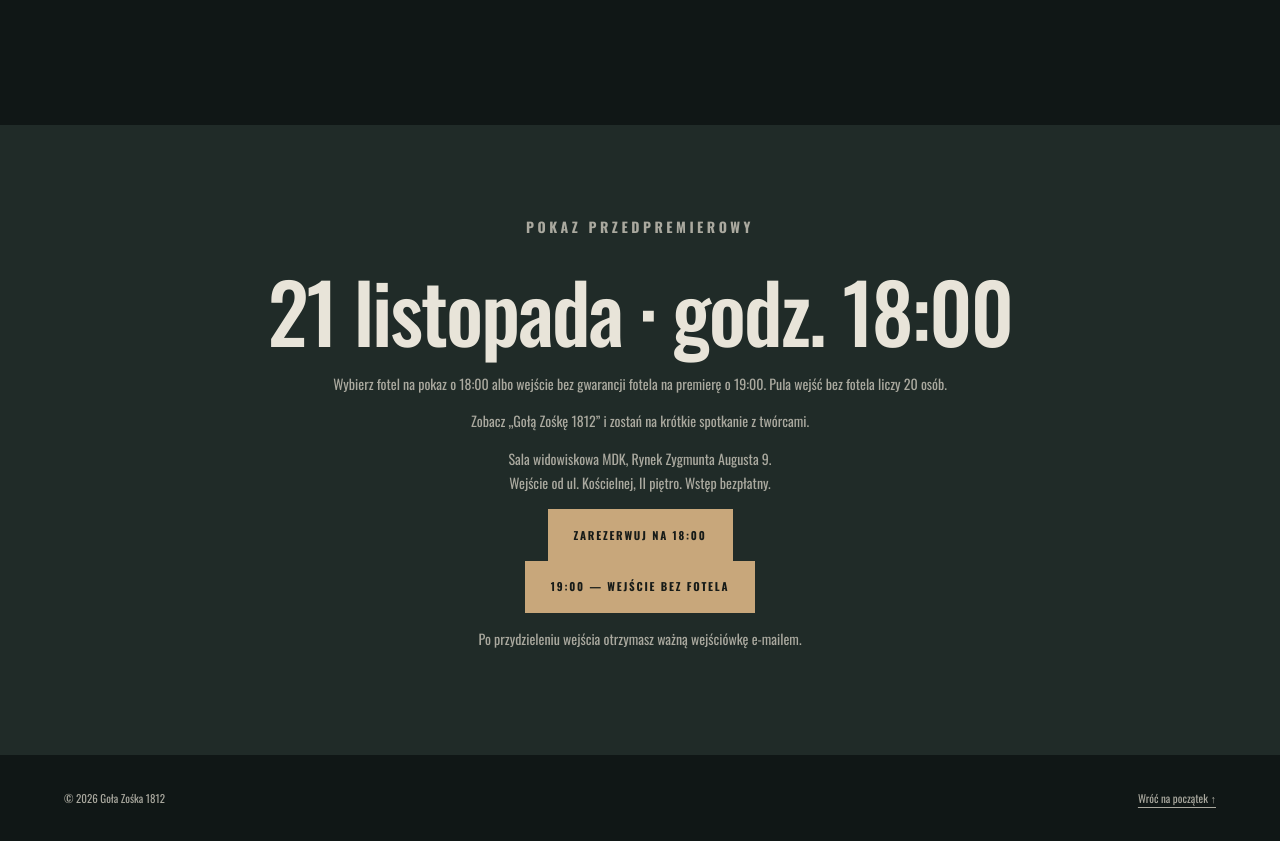
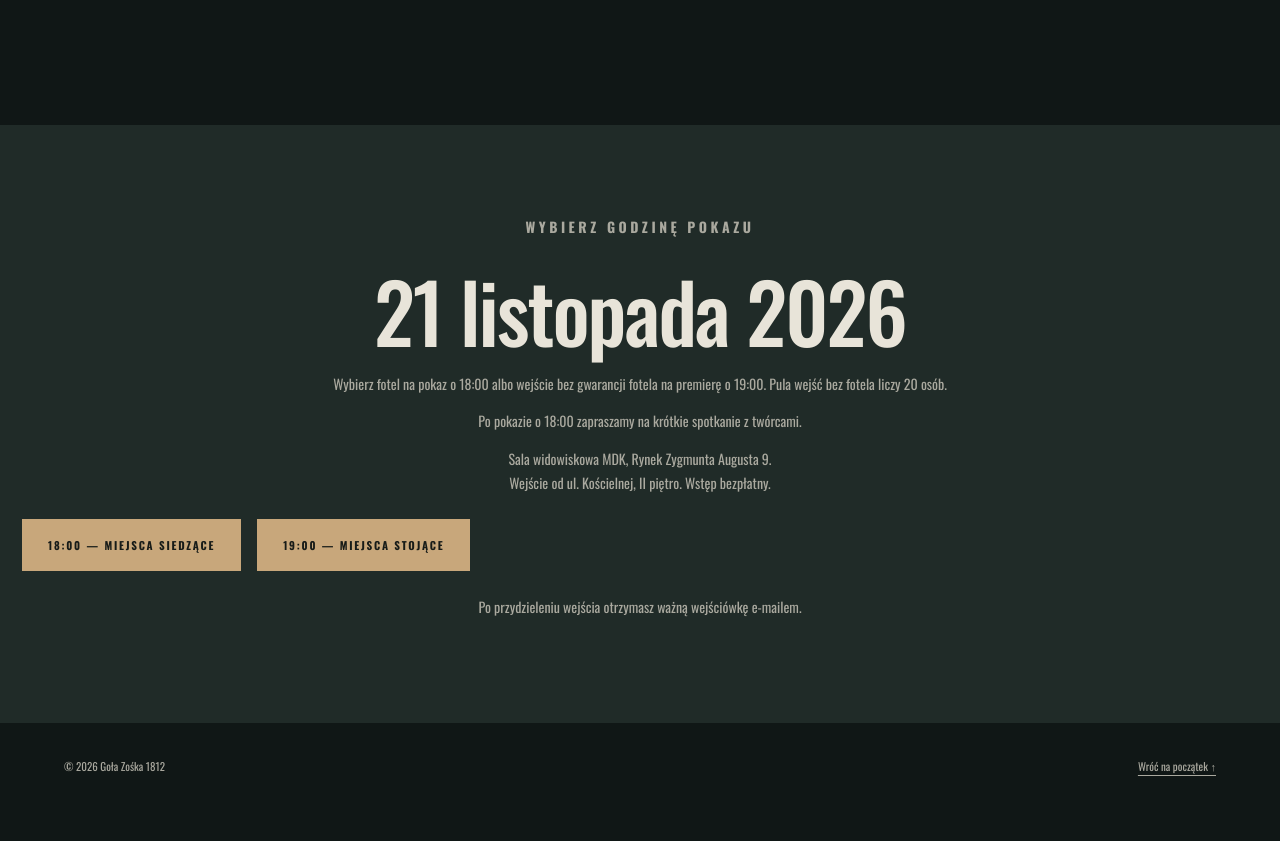
Before and after one commit to kprzekop/GOLAZOSKA, a website: page index.html in a window 1280 px wide. Shown: the part 3886-4727 px from the top of the page. After the commit the page ends 4695 px from the top, so only its background shows below. Drawn offline with nearby package versions, Linux system fonts and the light colour scheme.

Commit message:
Pokaż dwa równorzędne przyciski wyboru godziny

```diff
--- a/index.html
+++ b/index.html
@@ -152,7 +152,7 @@
         <div class="cards"><a class="card teaser-card" href="https://polaugust-my.sharepoint.com/:v:/g/personal/admin_polaugust_onmicrosoft_com/IQDYnq0gJA4tSZ6W5-RTKJGvAYXV84HxDBdEcK3g5WpeyS8?e=UJmCr1" target="_blank" rel="noopener noreferrer" aria-label="Obejrzyj teaser filmu Goła Zośka 1812 w nowej karcie"><div><h3>Teaser</h3><p>Pierwsze spojrzenie na film „Goła Zośka 1812”.</p><span class="watch">Obejrzyj teaser ↗</span></div><span class="play" aria-hidden="true">▶</span></a><article class="card credits-card"><div><h3>Obsada i twórcy</h3><p class="credit-label">W roli tytułowej</p><p class="credit-name">Zuzanna Wasilczyk</p><p class="credit-label">Występują</p><ul class="cast-list"><li>Kuba Karpiński</li><li>Grzegorz Stankiewicz</li><li>Adam Gusiatin</li><li>Anetta Kotfis</li></ul><p class="credit-label">Scenariusz i reżyseria</p><p class="credit-name">Krzysztof Przekop</p></div></article></div>
       </div>
     </section>
-    <section class="premiere" id="premiera"><p class="section-label">Pokaz przedpremierowy</p><h2>21 listopada · godz. 18:00</h2><p>Wybierz fotel na pokaz o 18:00 albo wejście bez gwarancji fotela na premierę o 19:00. Pula wejść bez fotela liczy 20 osób.</p><p>Zobacz „Gołą Zośkę 1812” i zostań na krótkie spotkanie z twórcami.</p><p>Sala widowiskowa MDK, Rynek Zygmunta Augusta 9.<br>Wejście od ul. Kościelnej, II piętro. Wstęp bezpłatny.</p><a class="button" id="reservation-link" href="/rezerwacje.html?kolejne=1">Zarezerwuj na 18:00</a><p><a class="button" href="/rezerwacje.html?pokaz=19">19:00 — wejście bez fotela</a></p><p>Po przydzieleniu wejścia otrzymasz ważną wejściówkę e-mailem.</p></section>
+    <section class="premiere" id="premiera"><p class="section-label">Wybierz godzinę pokazu</p><h2>21 listopada 2026</h2><p>Wybierz fotel na pokaz o 18:00 albo wejście bez gwarancji fotela na premierę o 19:00. Pula wejść bez fotela liczy 20 osób.</p><p>Po pokazie o 18:00 zapraszamy na krótkie spotkanie z twórcami.</p><p>Sala widowiskowa MDK, Rynek Zygmunta Augusta 9.<br>Wejście od ul. Kościelnej, II piętro. Wstęp bezpłatny.</p><div style="display:flex;flex-wrap:wrap;gap:16px;margin:24px 0"><a class="button" id="reservation-link" href="/rezerwacje.html?pokaz=18">18:00 — miejsca siedzące</a><a class="button" href="/rezerwacje.html?pokaz=19">19:00 — miejsca stojące</a></div><p>Po przydzieleniu wejścia otrzymasz ważną wejściówkę e-mailem.</p></section>
   </main>
   <dialog class="lightbox" id="lightbox" aria-label="Powiększone zdjęcie">
     <button class="close" type="button" aria-label="Zamknij zdjęcie">×</button>
```
